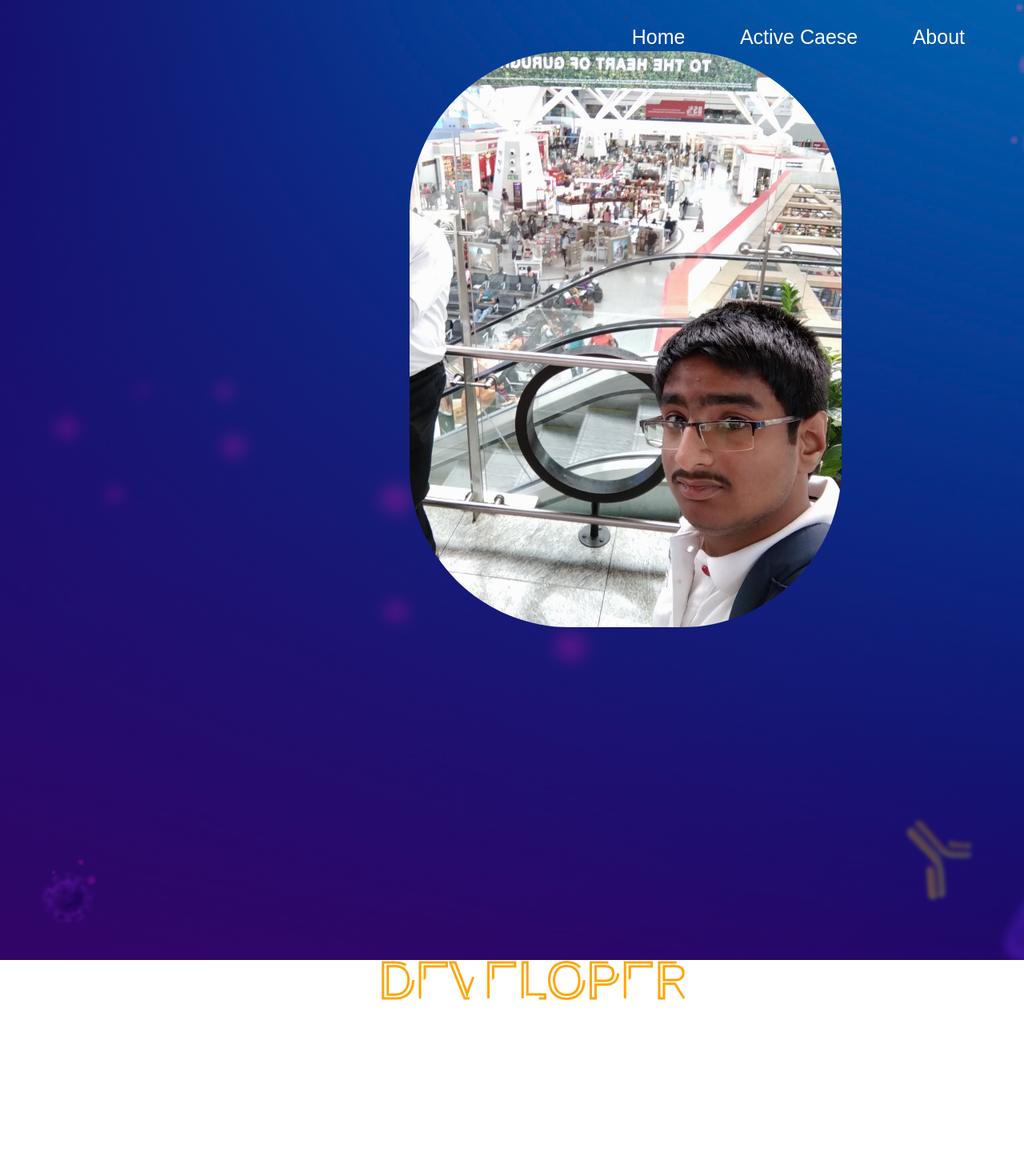
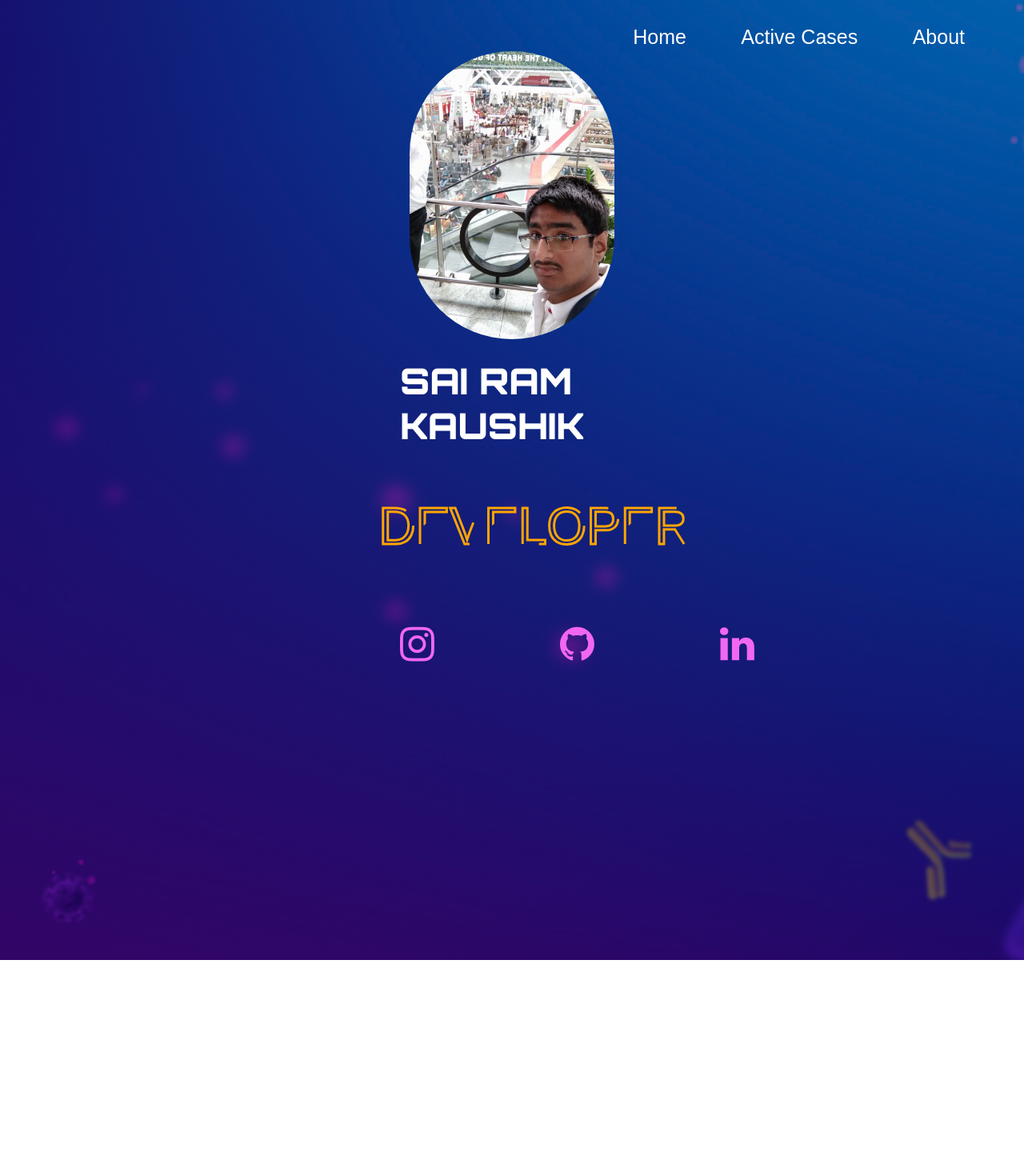
Before and after one commit to sai-ram-kaushik/covid-, a PHP site: page /about.php in a window 1280 px wide; the page is wider, and only the part inside the window is pictured. Shown: the top 1440 px of that part at 80% size. After the commit the page ends 1200 px from the top of that part, so only its background shows below. Run offline with PHP 8.4, Linux system fonts and the light colour scheme.

Commit message:
modified css in about.css, and added about.php

```diff
--- a/about.php
+++ b/about.php
@@ -8,6 +8,12 @@
     <title>About</title>
     <link rel="stylesheet" href="css/about.css">
     <script src="https://code.jquery.com/jquery-3.6.0.js"></script>
+    <link rel="stylesheet" href="https://cdnjs.cloudflare.com/ajax/libs/font-awesome/4.7.0/css/font-awesome.min.css">
+    <link rel="preconnect" href="https://fonts.googleapis.com">
+    <link rel="preconnect" href="https://fonts.googleapis.com">
+    <link rel="preconnect" href="https://fonts.gstatic.com" crossorigin>
+    <link href="https://fonts.googleapis.com/css2?family=Alfa+Slab+One&family=Orbitron:wght@900&display=swap"
+        rel="stylesheet">
 </head>
 
 <body>
@@ -16,16 +22,25 @@
             <div class="menu">
                 <ul>
 
-                    <li><a href="./index.html">Home</a></li>
-                    <li><a href="./active.html">Active Caese</a></li>
+                    <li><a href="./index.php">Home</a></li>
+                    <li><a href="./active.php">Active Cases</a></li>
                     <li><a href="./about.php">About</a></li>
                 </ul>
             </div>
         </nav>
-        <img src="./images/IMG_20190323_114833.jpg" width="45%" height="60%">
+        <img src="./images/IMG_20190323_114833.jpg" width="20%" height="30%">
+        <div class="developer">
+            <h2>SAI RAM KAUSHIK</h2>
+        </div>
         <svg width="100vw" height="100vh">
-            <text x="37%" y="50%">DEVELOPER</text>
+            <text x="37%" y="10%">DEVELOPER</text>
         </svg>
+        <a href="https://www.instagram.com/sairamkaushik/" target="_blank"><i class="fa fa-instagram" aria-hidden="true"
+                id="insta"></i></a>
+        <a href="https://github.com/sai-ram-kaushik" target="_blank"><i class="fa fa-github" aria-hidden="true"
+                id="github"></i></a>
+        <a href="https://www.linkedin.com/in/sairam-kaushik-711a40210/" target="_blank"><i class="fa fa-linkedin"
+                aria-hidden="true" id="linkedin"></i></a>
     </header>
 </body>
 <script src="./js/index.js"></script>
--- a/css/about.css
+++ b/css/about.css
@@ -10,6 +10,7 @@ header{
     height: 150vh;
     display: flex;
     flex-wrap: wrap;
+    z-index: -1;
 }
 
 nav{
@@ -72,18 +73,42 @@ svg text{
 }
 #insta{
     font-size: 50px;
-    transform: translateY(-530px);
-    margin: 0px 400px;
+    transform: translateY(-620px);
+    margin: 0px 500px;
     z-index: -1;
     display: flex;
     align-items: center;
     justify-content: center;
+    color: rgb(241, 103, 241);
+}
+a{
+    text-decoration: none;
+}
+#github{
+    font-size: 50px;
+    transform: translateY(-670px);
+    margin: 0px 700px;
+    z-index: -1;
+    display: flex;
+    align-items: center;
+    justify-content: center;
+    color: rgb(241, 103, 241);
+}
+#linkedin{
+    font-size: 50px;
+    transform: translateY(-720px);
+    margin: 0px 900px;
+    z-index: -1;
+    display: flex;
+    align-items: center;
+    justify-content: center;
+    color: rgb(241, 103, 241);
 }
 .developer h2{
     font-size: 45px;
     color: white;
     font-family: 'Orbitron', sans-serif;
-    margin: 0px 470px;
+    margin: 0px 500px;
     transform: translateY(-40px);
     display: flex;
     align-items: center;
```
Also changed, not shown: about.html (+8 -2 lines).
